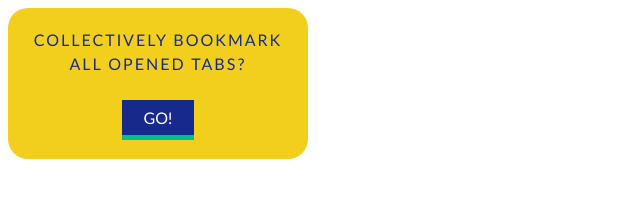
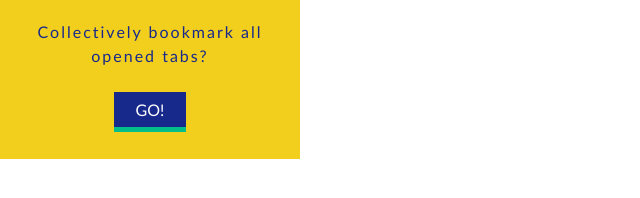
Before and after one commit to mohsohail/collectmark, a browser extension: page ui/collectmark.html in a window 1280 px wide. Shown: the whole page, without its empty margins (0-640 px from the left). Drawn offline with Linux system fonts and the light colour scheme.

Commit message:
update: updates ui and styles for popui

```diff
--- a/ui/collectmark_style.css
+++ b/ui/collectmark_style.css
@@ -1,10 +1,11 @@
 body {
+  margin: 0;
+  padding: 0;
   font-family: Gill Sans, Verdana;
 }
 .container {
   background-color: #f2cf1d;
   width: 300px;
-  border-radius: 20px;
 }
 .card {
   padding: 20px;
@@ -18,18 +19,19 @@ body {
 .card-text-container {
   font-size: 16px;
   line-height: 24px;
-  text-transform: uppercase;
   letter-spacing: 2px;
   font-weight: normal;
   text-align: center;
   color: #18298c;
+  margin-bottom: 12px;
 }
 
 .card-button-container {
-  margin-top: 32px;
+  margin-top: 12px;
   margin-bottom: 12px;
 }
 a {
+  display: block;
   background-color: #18298c;
   box-shadow: 0 5px 0 #04bf8a;
   color: white;
```
